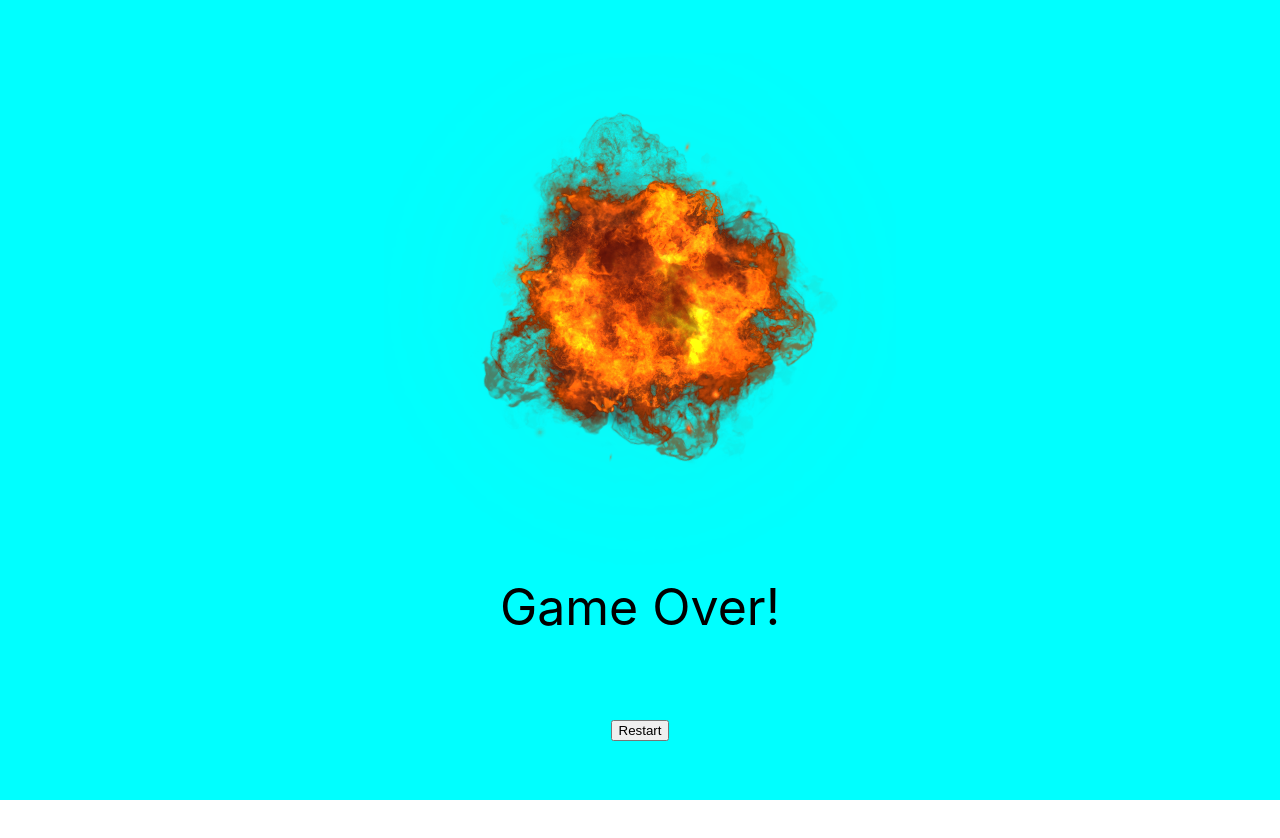
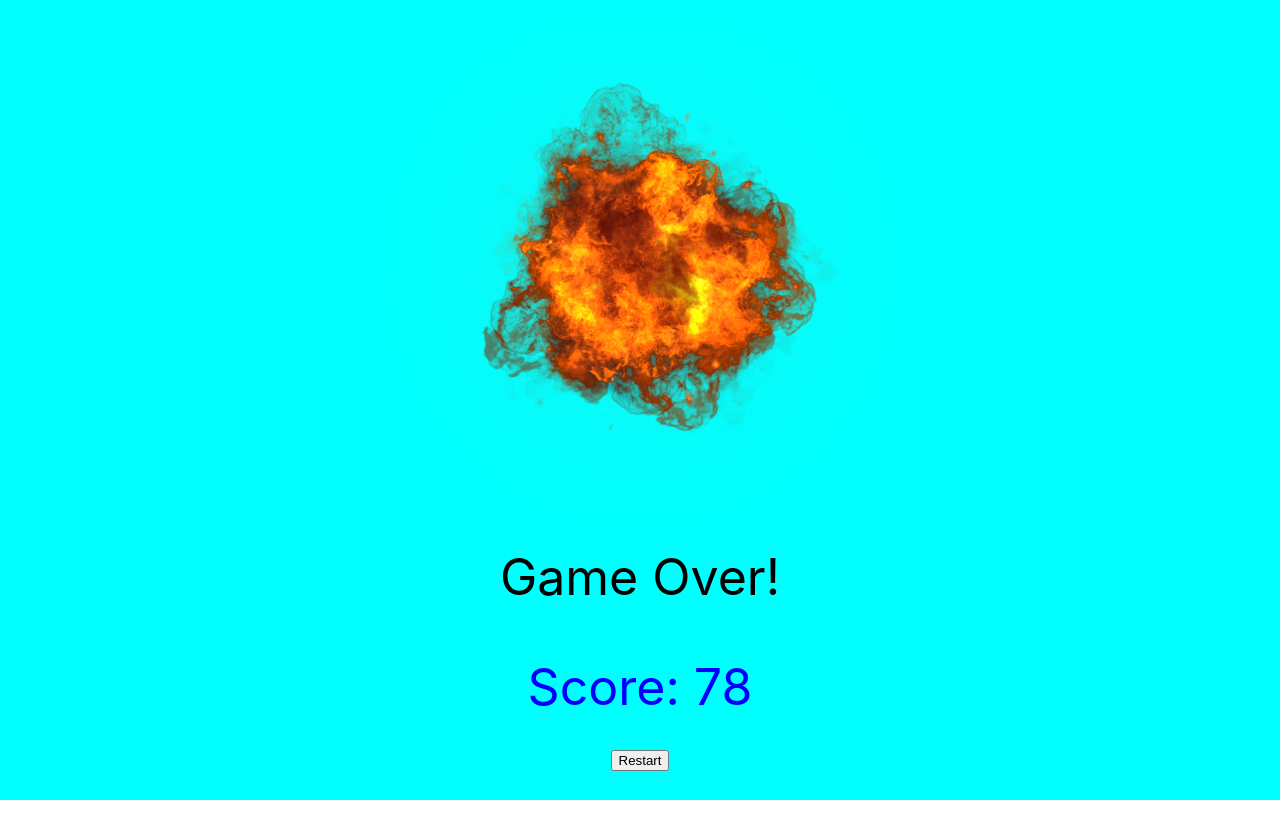
Before and after one commit to vinassefranche/scroll-game, a React (Create React App) app: page / in a window 1280 px wide. Shown: the top 838 px of the page. Built offline with nearby package versions, Linux system fonts and the light colour scheme.

Commit message:
Add score

```diff
--- a/src/App.css
+++ b/src/App.css
@@ -14,7 +14,7 @@
 .game {
   height: 600px;
   width: 1200px;
-  background-color: aquamarine;
+  box-shadow: 0px 0px 120px 100px aquamarine;
   position: relative;
 }
 
@@ -39,3 +39,29 @@
   font-size: 50px;
   margin-bottom: 50px;
 }
+
+.score {
+  color: blue;
+  font-size: 50px;
+}
+
+@keyframes blink-animation {
+  to {
+    visibility: hidden;
+  }
+}
+@-webkit-keyframes blink-animation {
+  to {
+    visibility: hidden;
+  }
+}
+
+.game .score {
+  animation: blink-animation 0.3s steps(5, start) infinite;
+  -webkit-animation: blink-animation 0.3s steps(5, start) infinite;
+  padding: 10px;
+  position: absolute;
+  bottom: 0;
+  right: 0;
+  font-size: 25px;
+}
--- a/src/App.tsx
+++ b/src/App.tsx
@@ -3,15 +3,20 @@ import './App.css';
 
 const App = () => {
   const [gameOver, setGameOver] = useState(false);
+  const [score, setScore] = useState(0);
   return (
     <div className={`App${gameOver ? ' game-over' : ''}`}>
       {gameOver
       ? <div>
         <img src="/explosion.png" alt="Explosion!"></img>
         <div className="game-over">Game Over!</div>
-        <div><button onClick={() => setGameOver(false)}>Restart</button></div>
+        <span className="score">Score: {score}</span>
+        <div><button onClick={() => {
+          setGameOver(false);
+          setScore(0);
+        }}>Restart</button></div>
       </div>
-      : <Game setGameOver={() => setGameOver(true)}/>}
+      : <Game setGameOver={() => setGameOver(true)} score={score} setScore={setScore}/>}
     </div>
   );
 }
@@ -19,7 +24,7 @@ const App = () => {
 export default App;
 
 
-const Game = ({setGameOver}: {setGameOver: () => void}) => {
+const Game = ({setGameOver, score, setScore}: {setGameOver: () => void; score: number; setScore: (score: number) => void}) => {
   const [xPosition, setXPosition] = useState(0);
   const [yPosition, setYPosition] = useState(33);
   const [xPositionSlow, setXPositionSlow] = useState(0);
@@ -45,6 +50,7 @@ const Game = ({setGameOver}: {setGameOver: () => void}) => {
             setGameOver();
           }
       }
+      setScore(Math.ceil(score + speed))
       setXPosition(newXPosition);
       if(newXPosition === 0) {
         setYPosition(Math.round(10 + Math.random() * 80))
@@ -52,7 +58,7 @@ const Game = ({setGameOver}: {setGameOver: () => void}) => {
       }
     }, 20);
     return () => clearInterval(interval)
-  }, [xPosition, setXPosition, setYPosition, setGameOver, speed, setSpeed]);
+  }, [xPosition, setXPosition, setYPosition, setGameOver, speed, setSpeed, score, setScore]);
 
   useEffect(() => {
     const interval = setInterval(() => {
@@ -86,6 +92,7 @@ const Game = ({setGameOver}: {setGameOver: () => void}) => {
       <img src="/Sammy_punk.png" alt="Sammy the punk shark" className="shark" id="shark"/>
       <img src="/water-ball.gif" alt="Water ball" className="water-ball" style={{right: `${xPosition}%`, top: `calc(${yPosition}% - 40px)`}} id="water-ball"/>
       <img src="/water-ball.gif" alt="Water ball" className="water-ball slow" style={{right: `${xPositionSlow}%`, top: `calc(${yPositionSlow}% - 40px)`}} id="water-ball-slow"/>
+      <span className="score">Score: {score}</span>
     </div>
   );
 }
```
